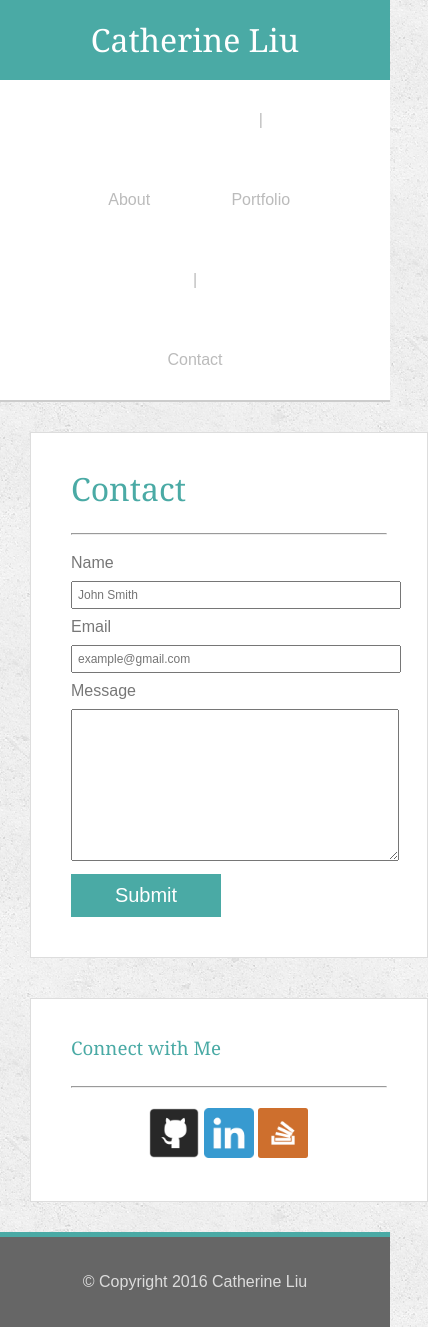
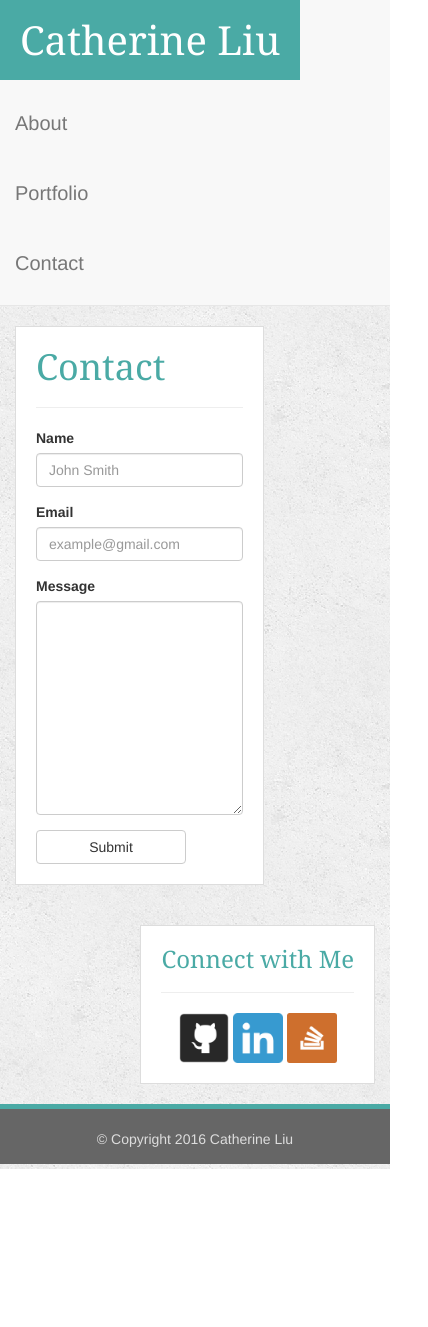
Before and after one commit to cqliu1/Bootstrap-Portfolio, a plain HTML site: page contact.html in a window 390 px wide. Shown: the whole page, 428 px wide, since content can reach past the window. After the commit the page ends 1169 px from the top, so only its background shows below. Drawn offline with nearby package versions, Linux system fonts and the light colour scheme.

Commit message:
Added boostrap to index, portfolio, and contact pages. Cleaned up css

```diff
--- a/assets/css/styles.css
+++ b/assets/css/styles.css
@@ -1,15 +1,9 @@
 html {
-	height: 100%;
 	color: #777777;
 	font-family: 'Arial', 'Helvetica Neue', Helvetica, sans-serif;
-	margin: 0;
-	padding: 0;
 }
 
 body {
-	min-height: 100vh;
-	margin: 0;
-	padding: 0;
 	background-image: url("../images/background.png");
 	background-repeat: repeat;
 }
@@ -17,37 +11,15 @@ body {
 h1, h2, h3{
 	font-family: 'Georgia', Times, Times New Roman, serif;
 	color: #4aaaa5;
-	padding-bottom: 20px ;
 }
 
-h1 {
-	font-size: 2em;
-}
-
-h2 {
-	font-size: 1.5em;
-}
-
-h3 {
-	font-size: 1.17em;
-}
-
-hr {
-	margin-bottom: 20px
-}
-
-p {
-	margin: 10px 0;
-}
-
-a {
+a:hover, a:focus, a:active {
 	text-decoration: none;
 }
 
-#main-logo h1, button, nav li a:hover, .project-title{
+#main-logo, button, nav li a:hover, .project-title{
 	background-color: #4aaaa5;
 	color: white;
-	padding: 0 20px;
 }
 
 button {
@@ -57,80 +29,34 @@ button {
 	border: none;
 }
 
-header {
-	width: 70%;
-	padding: 0 15%;
-	margin: 0 auto;
-	background-color: #ffffff;
-	border-bottom: 2px solid #cccccc;
-}
-
 #main-logo {
-	float: left;
+	font-size: 2em;
 	line-height: 80px;
 	height: 80px;
+	padding: 0 20px;
+	margin: 0;
 }
 
 nav {
-	float: right;
-	height: 100%;
 	font-size: 20px;
+	border-bottom: solid 1px #DDD;
 }
 
-nav li {
-	list-style: none;
-	display: inline;
-	line-height: 80px;
-}
-
-nav li + li:before {
-	content: " | ";
-	width: max-content;
+.navbar-nav>li>a{
+	line-height: 50px;
 	color: #BBB;
 }
 
-nav li a{
-	display: inline-block;
-	height: 100%;
-	padding: 0 20px;
-	text-decoration: none;
-	color: #BBB;
-}
-
-.container {
-	width: 70%;
-	min-height: calc(100vh - 240px);
-	margin: 0 auto;
-	padding: 30px;
-	bottom-margin: -50px;
-}
-
 .main-content, #connect {
+	margin: 20px auto;
 	background-color: #ffffff;
 	border: 1px solid #dddddd;
-	padding: 40px;
+	padding: 0 20px 20px 20px;
 
 }
 
-.main-content {
-	width: 60%;
-	float: left;
-}
-
 #connect {
-	width: 20%;
-	float: right;
-}
-
-footer {
-	border-top: thick solid #4aaaa5;
 	text-align: center;
-	background-color: #666666;
-	color: #dddddd;
-	padding: 20px 0;
-	width: 100%;
-	height: 50px;
-	line-height: 50px;
 }
 
 /* About Page */
@@ -139,7 +65,7 @@ footer {
 	width: 200px;
 	height: auto;
 	float: left;
-	margin: 10px 20px;
+	margin: 10px;
 }
 
 /* Portfolio Page */
@@ -158,171 +84,47 @@ footer {
 
 .project-title {
 	position: relative;
-	top: -80px;
+	top: -90px;
 	width: 100%;
 	height: 60px;
-	line-height: 60px;
 	text-align: center;
 	opacity: .9;
 	padding: 0;
+	margin: 0;
 }
 
 .project-title h2 {
+	line-height: 60px;
 	color: white;
 }
 
-/* Contact Page */
-
-input, textarea {
-	width: 100%;
-	padding: 5px;
-	font-size: 12px;
-	margin: 10px 0;
-}
-
 /* Connect Links */
-
-#connect {
-	text-align: center;
-}
-
-#connect h3 {
-	text-align: left;
-}
 
 .connect-icon {
 	width: 50px;
 	height: auto;
 }
 
-.connect-links {
-	width: 100%;
+/* Sticky footer styles
+-------------------------------------------------- */
+html {
+  position: relative;
+  min-height: 100%;
+}
+body {
+  /* Margin bottom by footer height */
+  margin-bottom: 60px;
 }
 
-/* Clear Fix */
-
-.clearfix::after {
-	content: "";
-	display: block;
-	clear: both;
+.footer {
+	text-align: center;
+	line-height: 60px;
+	position: absolute;
+	bottom: 0;
+	width: 100%;
+	/* Set the fixed height of the footer here */
+	height: 60px;
+	border-top: thick solid #4aaaa5;
+	background-color: #666666;
+	color: #dddddd;
 }
-
-/* Media Queries */
-
-@media (max-width: 980px) {
-	header {
-		width: 80%;
-		padding: 0 10%;
-	}
-
-	nav a {
-		font-size: 16px;
-	}
-
-	.container {
-		width: 80%;
-	}
-
-	.main-content {
-		width: 50%;
-	}
-
-	#connect {
-		width: 25%;
-	}
-
-	#bio-image {
-		width: 100%;
-		margin: 0 auto;
-		height: auto;
-		float: none;
-	}
-
-	.project {
-		width: 100%;
-	}
-}
-
-@media (max-width: 768px) {
-	header {
-		width: 90%;
-		padding: 0 5%;
-	}
-
-	nav {
-		font-size: 16px;
-	}
-
-	.container {
-		display: block;
-		width: 90%;
-		margin: 0 auto;
-	}
-
-	.main-content {
-		display: block;
-		width: 90%;
-		margin: 0 auto;
-		float: left;
-		margin-bottom: 40px;
-	}
-
-	#connect {
-		display: block;
-		width: 90%;
-		margin: 0 auto;
-		float: left;
-	}
-
-	#bio-image {
-		width: 300px;
-		height: auto;
-		float: left;
-		margin: 10px;
-	}
-
-	.project {
-		width: 45%;
-	}
-}
-
-@media (max-width: 640px) {
-	header {
-		width: 100%;
-		margin: 0;
-		padding: 0;
-	}
-
-	#main-logo {
-		width: 100%;
-		text-align: center;
-	}
-
-	nav {
-		width: 100%;
-		text-align: center;
-		margin:0;
-		padding: 0;
-	}
-
-	nav li {
-		display: inline-block;
-		min-width: 32.6%;
-	}
-
-	nav li a {
-		width: 95%;
-		margin: 0;
-		padding: 0;
-		font-size: 16px;
-	}
-
-	nav li a:hover {
-		padding: 0;
-		margin: 0;
-	}
-
-	.project {
-		width: 100%;
-	}
-}
--- a/contact.html
+++ b/contact.html
@@ -6,45 +6,50 @@
 	<title>Catherine Liu's Portfolio</title>
 
 	<link rel="stylesheet" type="text/css" href="assets/css/reset.css">
+	<!-- Latest compiled and minified CSS -->
+	<link rel="stylesheet" href="https://maxcdn.bootstrapcdn.com/bootstrap/3.3.7/css/bootstrap.min.css" integrity="sha384-BVYiiSIFeK1dGmJRAkycuHAHRg32OmUcww7on3RYdg4Va+PmSTsz/K68vbdEjh4u" crossorigin="anonymous">
 	<link rel="stylesheet" type="text/css" href="assets/css/styles.css">
 </head>
 <body>
 
-	<header class="clearfix">
+	<nav class="nav navbar-default navbar-static-top">
+		<div class="container">
+			<div class="navbar-header">
+				<h1 id="main-logo" class="navbar-brand">Catherine Liu</h1>
+			</div>
+			<ul class="nav navbar-nav navbar-right">
+				<li><a href="index.html">About</a></li>
+				<li><a href="portfolio.html">Portfolio</a></li>
+				<li><a href="contact.html">Contact</a></li>
+			</ul>
+		</div>
+	</nav>
 
-		<div id="main-logo">
-			<h1>Catherine Liu</h1>
-		</div>
+	<div class="container">
 
-		<nav>
-			<ul>
-				<li><a href="index.html" >About</a></li>
-				<li><a href="portfolio.html" >Portfolio</a></li>
-				<li><a href="contact.html" >Contact</a></li>
-			</ul>
-		</nav>
-
-	</header>
-
-	<div class="container clearfix">
-
-		<section id="contact" class="main-content">
+		<section id="portfolio" class="main-content col-md-8 pull-left">
 
 			<h1>Contact</h1>
 			<hr>
 			<form id="contact-form">
-				Name<br>
-				<input type="text" placeholder="John Smith" id="contact-name"><br>
-				Email<br>
-				<input type="text" placeholder="example@gmail.com" id="contact-email"><br>
-				Message<br>
-				<textarea id="contact-message" rows="10"></textarea>
-				<button type="submit" form="contact-form" value="Submit">Submit</button>
+				<div class="form-group">
+					<label for="contactName">Name</label>
+					<input type="text" class="form-control" placeholder="John Smith" id="contact-name">
+				</div>
+				<div class="form-group">
+					<label for="contactEmail">Email</label>
+					<input type="text" class="form-control" placeholder="example@gmail.com" id="contact-email">
+				</div>
+				<div class="form-group">
+					<label for="contactMessage">Message</label>
+					<textarea id="contact-message" class="form-control" rows="10"></textarea>
+				</div>
+				<button class="btn btn-default" type="submit" form="contact-form" value="Submit">Submit</button>
 			</form>
 
 		</section>
 
-		<section id="connect">
+		<section id="connect" class="col-md-3 pull-right">
 
 			<h3>Connect with Me</h3>
 			<hr>
@@ -61,10 +66,10 @@
 	</div>
 
 
-	<footer>
-
-		&copy; Copyright 2016 Catherine Liu
-
+	<footer class="footer">
+		<div class="container">
+			&copy; Copyright 2016 Catherine Liu
+		</div>
 	</footer>
 
 </body>
```
Also changed, not shown: index.html (+30 -31 lines), portfolio.html (+21 -22 lines).
